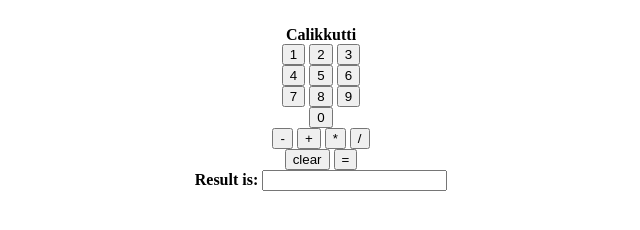
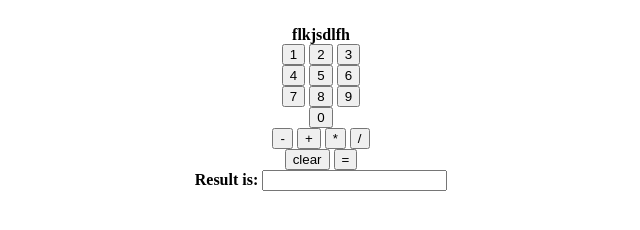
Before and after one commit to niya-varghese/calc, a website: page public/index.html in a window 1280 px wide. Shown: the full height of the page, 319-959 px from the left. Drawn offline with Linux system fonts and the light colour scheme.

Commit message:
Update index.html

```diff
--- a/public/index.html
+++ b/public/index.html
@@ -5,7 +5,7 @@
 <body bgcolor= "#FFFFFF" text= "black">
 <form name="calculator" >
 </br>
-<center><b> Calikkutti</b>
+<center><b> flkjsdlfh</b>
 </br>
 <input type="button" value="1" onClick="document.calculator.ans.value+='1'">
 <input type="button" value="2" onClick="document.calculator.ans.value+='2'">
```
